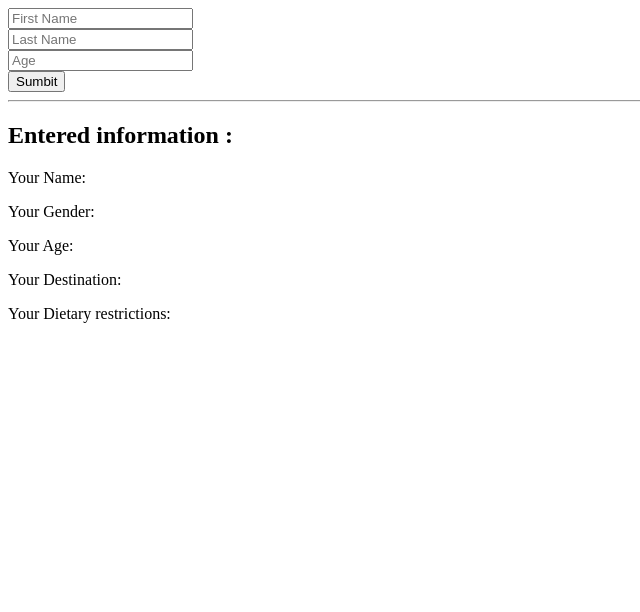
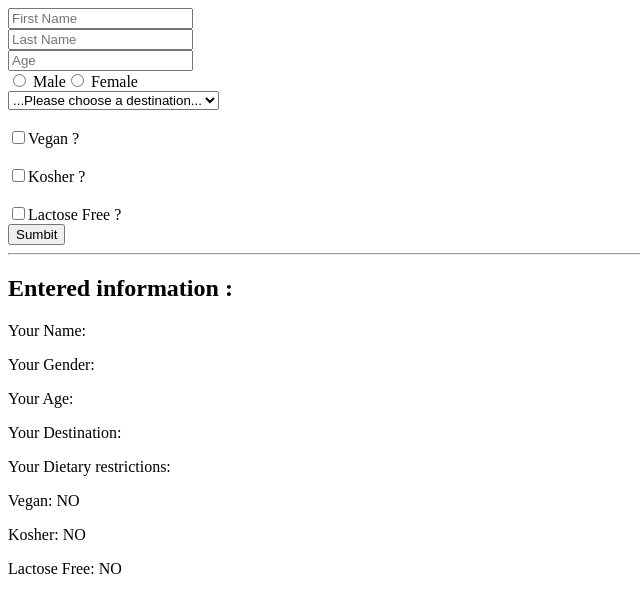
Before and after one commit to rai8/scrimba-course-react_2, a React (Create React App) app: page / in a window 1280 px wide. Shown: the top 612 px of the page, without its empty margins (0-640 px from the left). Built offline with nearby package versions, Linux system fonts and the light colour scheme.

Commit message:
completed form test

```diff
--- /dev/null
+++ b/src/components/FormPractice.js
@@ -0,0 +1,143 @@
+import React, { Component } from "react";
+
+export default class FormPractice extends Component {
+  constructor() {
+    super();
+    this.state = {
+      firstName: "",
+      lastName: "",
+      age: "",
+      gender: "",
+      destination: "",
+
+      isVegan: false,
+      isKosher: false,
+      isLactoseFree: false
+    };
+    this.handleChange = this.handleChange.bind(this);
+  }
+  handleChange(e) {
+    //pulling elements from event.target
+    const { name, value, type, checked } = e.target;
+    type === "checkbox"
+      ? this.setState({
+          [name]: checked
+        })
+      : this.setState({ [name]: value });
+  }
+
+  render() {
+    return (
+      <div>
+        <form>
+          <input
+            name="firstName"
+            value={this.state.firstName}
+            placeholder="First Name"
+            onChange={this.handleChange}
+          />
+          <br />
+          <input
+            name="lastName"
+            value={this.state.lastName}
+            placeholder="Last Name"
+            onChange={this.handleChange}
+          />
+          <br />
+          <input
+            name="age"
+            value={this.state.age}
+            placeholder="Age"
+            onChange={this.handleChange}
+          />
+          <br />
+          <label>
+            <input
+              type="radio"
+              name="gender"
+              value="male"
+              checked={this.state.gender === "male"}
+              onChange={this.handleChange}
+            />{" "}
+            Male
+          </label>
+          <label>
+            <input
+              type="radio"
+              name="gender"
+              value="female"
+              checked={this.state.gender === "female"}
+              onChange={this.handleChange}
+            />{" "}
+            Female
+          </label>
+          <br />
+
+          <select
+            value={this.state.destination}
+            name="destination"
+            onChange={this.handleChange}
+          >
+            <option value="">...Please choose a destination...</option>
+            <option value="mombasa">Mombasa</option>
+            <option value="kisumu">Kisumu</option>
+            <option value="eldoret">Eldoret</option>
+            <option value="malindi">Malindi</option>
+          </select>
+          <br />
+          <br />
+          <label>
+            <input
+              type="checkbox"
+              name="isVegan"
+              onChange={this.handleChange}
+              checked={this.state.isVegan}
+            />
+            Vegan ?
+          </label>
+          <br />
+          <br />
+          <label>
+            <input
+              type="checkbox"
+              name="isKosher"
+              onChange={this.handleChange}
+              checked={this.isKosher}
+            />
+            Kosher ?
+          </label>
+          <br />
+          <br />
+          <label>
+            <input
+              type="checkbox"
+              name="isLactoseFree"
+              onChange={this.handleChange}
+              checked={this.state.isLactoseFree}
+            />
+            Lactose Free ?
+          </label>
+          <br />
+          <button>Sumbit</button>
+        </form>
+        <hr />
+        <h2>Entered information :</h2>
+        <p>
+          Your Name: {this.state.firstName} {this.state.lastName}{" "}
+        </p>
+        <p>Your Gender: {this.state.gender} </p>
+        <p>Your Age: {this.state.age}</p>
+        <p>Your Destination: {this.state.destination}</p>
+        <p>
+          Your Dietary restrictions:
+          <p>
+            {" "}
+            <p>Vegan: {this.state.isVegan ? "YES" : "NO"}</p>
+            <p>Kosher: {this.state.isKosher ? "YES" : "NO"}</p>
+            <p>Lactose Free: {this.state.isLactoseFree ? "YES" : "NO"}</p>
+          </p>
+        </p>
+      </div>
+    );
+  }
+}
--- a/src/components/Form_practice.js
+++ /dev/null
@@ -1,61 +0,0 @@
-import React, { Component } from "react";
-
-export default class Form_practice extends Component {
-  constructor() {
-    super();
-    this.state = {
-      firstName: "",
-      lastName: "",
-      age: "",
-      gender: "",
-      destination: "",
-      dietaryRestriction: []
-    };
-    this.handleChange = this.handleChange.bind(this);
-  }
-  handleChange(e) {
-    //pulling elements from event.target
-    const { name, value } = e.target;
-    this.setState({ [name]: value });
-  }
-
-  render() {
-    return (
-      <div>
-        <form>
-          <input
-            name="firstName"
-            value={this.state.firstName}
-            placeholder="First Name"
-            onChange={this.handleChange}
-          />
-          <br />
-          <input
-            name="lastName"
-            value={this.state.lastName}
-            placeholder="Last Name"
-            onChange={this.handleChange}
-          />
-          <br />
-          <input
-            name="age"
-            value={this.state.age}
-            placeholder="Age"
-            onChange={this.handleChange}
-          />
-          <br />
-          <button>Sumbit</button>
-        </form>
-        <hr />
-        <h2>Entered information :</h2>
-        <p>
-          Your Name: {this.state.firstName} {this.state.lastName}{" "}
-        </p>
-        <p>Your Gender: </p>
-        <p>Your Age: {this.state.age}</p>
-        <p>Your Destination: </p>
-        <p>Your Dietary restrictions: </p>
-      </div>
-    );
-  }
-}
--- a/src/index.js
+++ b/src/index.js
@@ -2,7 +2,7 @@ import React from "react";
 import ReactDOM from "react-dom";
 
 /* import App from "./App"; */
-import Form from "./components/Form";
-import Form_practice from "./components/Form_practice";
+/* import Form from "./components/Form"; */
+import FormPractice from "./components/FormPractice";
 
-ReactDOM.render(<Form_practice />, document.getElementById("root"));
+ReactDOM.render(<FormPractice />, document.getElementById("root"));
```
